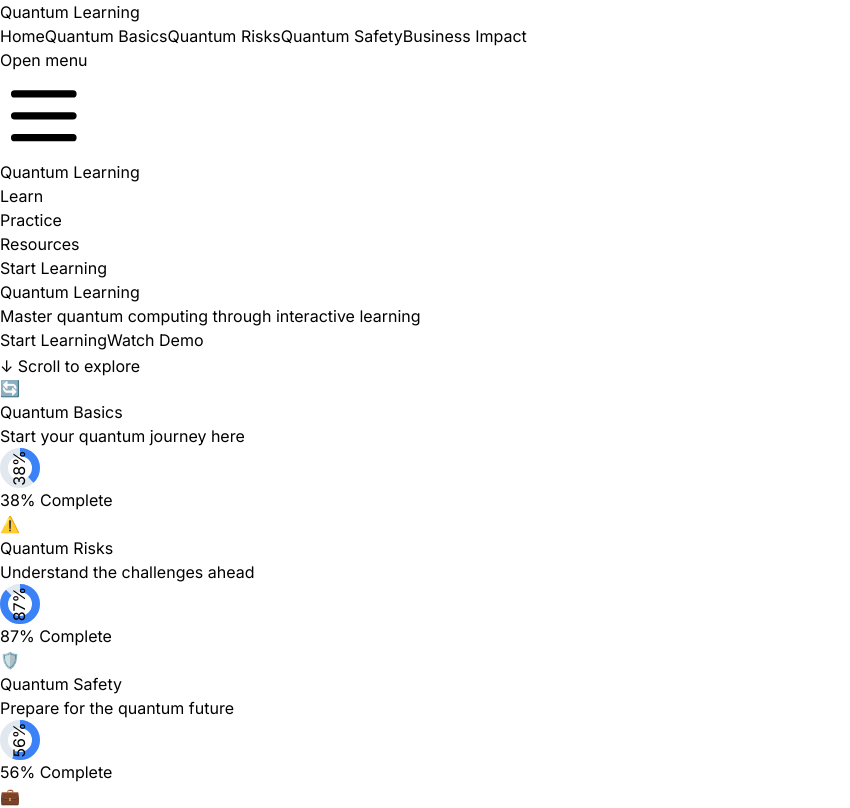
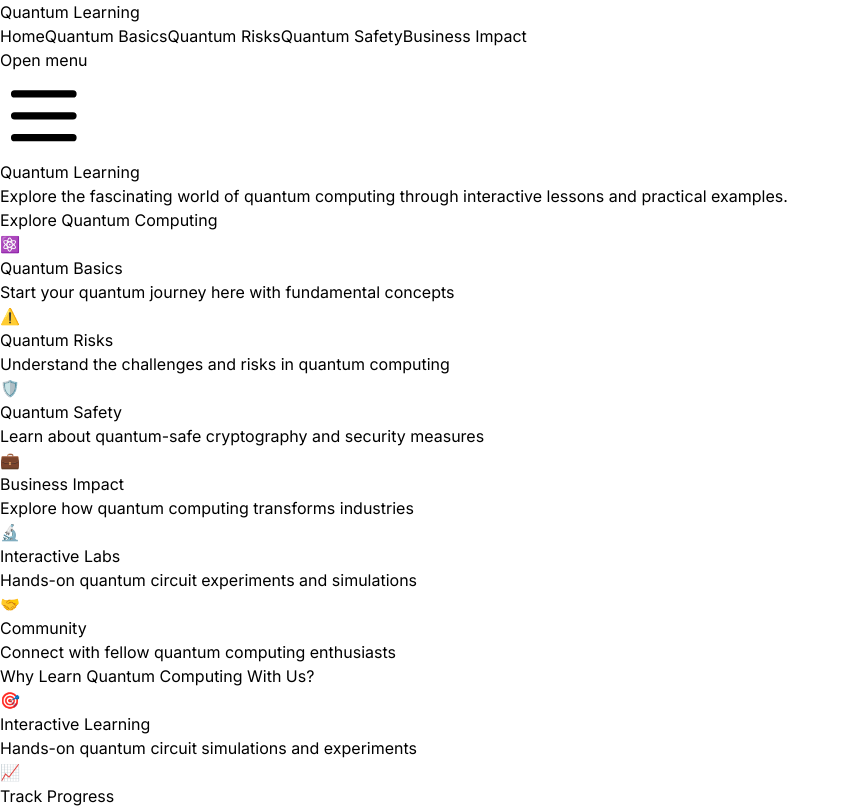
Before and after one commit to Blackpenguin46/quantummodule, a Next.js app: page / in a window 1280 px wide. Shown: the top 808 px of the page, without its empty margins (0-850 px from the left). Built offline with nearby package versions, Linux system fonts and the light colour scheme.

Commit message:
error correction

```diff
--- a/app/page.tsx
+++ b/app/page.tsx
@@ -1,284 +1,173 @@
 'use client'
 
-import { motion, useScroll, useTransform } from 'framer-motion'
-import { useState, useEffect } from 'react'
+import { motion } from 'framer-motion'
 import Link from 'next/link'
 import Card from './components/ui/Card'
-import ModernLayout from './components/layout/ModernLayout'
-import { ProgressRing } from './components/ui/InteractiveElements'
-
-// Interactive particle background component
-const ParticleBackground = () => {
-  return (
-    <div className="absolute inset-0 overflow-hidden pointer-events-none">
-      {[...Array(50)].map((_, i) => (
-        <motion.div
-          key={i}
-          className="absolute w-2 h-2 bg-blue-500/20 rounded-full"
-          initial={{
-            x: Math.random() * 100 + '%',
-            y: Math.random() * 100 + '%'
-          }}
-          animate={{
-            x: [
-              Math.random() * 100 + '%',
-              Math.random() * 100 + '%',
-              Math.random() * 100 + '%'
-            ],
-            y: [
-              Math.random() * 100 + '%',
-              Math.random() * 100 + '%',
-              Math.random() * 100 + '%'
-            ]
-          }}
-          transition={{
-            duration: Math.random() * 10 + 20,
-            repeat: Infinity,
-            ease: "linear"
-          }}
-        />
-      ))}
-    </div>
-  )
-}
 
 const modules = [
   {
     id: 'quantum-basics',
     title: 'Quantum Basics',
-    description: 'Start your quantum journey here',
-    icon: '🔄',
-    color: 'from-blue-500 to-blue-600',
-    link: '/quantum-basics',
-    progress: 0
+    description: 'Start your quantum journey here with fundamental concepts',
+    icon: '⚛️',
+    iconBg: 'bg-blue-500/20',
+    iconColor: 'text-blue-400',
   },
   {
     id: 'quantum-risks',
     title: 'Quantum Risks',
-    description: 'Understand the challenges ahead',
+    description: 'Understand the challenges and risks in quantum computing',
     icon: '⚠️',
-    color: 'from-red-500 to-red-600',
-    link: '/quantum-risks',
-    progress: 0
+    iconBg: 'bg-amber-500/20',
+    iconColor: 'text-amber-400',
   },
   {
     id: 'quantum-safety',
     title: 'Quantum Safety',
-    description: 'Prepare for the quantum future',
+    description: 'Learn about quantum-safe cryptography and security measures',
     icon: '🛡️',
-    color: 'from-green-500 to-green-600',
-    link: '/quantum-safety',
-    progress: 0
+    iconBg: 'bg-green-500/20',
+    iconColor: 'text-green-400',
   },
   {
     id: 'business-impact',
     title: 'Business Impact',
-    description: 'Quantum in enterprise',
+    description: 'Explore how quantum computing transforms industries',
     icon: '💼',
-    color: 'from-purple-500 to-purple-600',
-    link: '/business-impact',
-    progress: 0
+    iconBg: 'bg-purple-500/20',
+    iconColor: 'text-purple-400',
+  },
+  {
+    id: 'quantum-labs',
+    title: 'Interactive Labs',
+    description: 'Hands-on quantum circuit experiments and simulations',
+    icon: '🔬',
+    iconBg: 'bg-cyan-500/20',
+    iconColor: 'text-cyan-400',
+  },
+  {
+    id: 'quantum-community',
+    title: 'Community',
+    description: 'Connect with fellow quantum computing enthusiasts',
+    icon: '🤝',
+    iconBg: 'bg-pink-500/20',
+    iconColor: 'text-pink-400',
   }
 ]
 
 export default function Home() {
-  const { scrollY } = useScroll()
-  const [activeModule, setActiveModule] = useState<string | null>(null)
-  const [moduleProgress, setModuleProgress] = useState(modules)
+  return (
+    <main className="min-h-screen bg-[#0a0a0a] text-white">
+      {/* Hero Section with Grid Background */}
+      <div className="relative overflow-hidden">
+        <div className="absolute inset-0 bg-[linear-gradient(to_right,#ffffff06_1px,transparent_1px),linear-gradient(to_bottom,#ffffff06_1px,transparent_1px)] bg-[size:4rem_4rem] [mask-image:radial-gradient(ellipse_60%_50%_at_50%_0%,#000_70%,transparent_100%)]" />
 
-  // Parallax effect for hero section
-  const y = useTransform(scrollY, [0, 500], [0, 150])
-  const opacity = useTransform(scrollY, [0, 300], [1, 0])
-
-  // Simulate loading module progress
-  useEffect(() => {
-    const loadProgress = async () => {
-      // In a real app, this would fetch from your backend
-      const updatedModules = moduleProgress.map(module => ({
-        ...module,
-        progress: Math.floor(Math.random() * 100)
-      }))
-      setModuleProgress(updatedModules)
-    }
-    loadProgress()
-  }, [])
-
-  return (
-    <ModernLayout>
-      {/* Dynamic Hero Section */}
-      <section className="relative min-h-screen flex items-center overflow-hidden">
-        <ParticleBackground />
-        <motion.div style={{ y, opacity }} className="relative z-10 w-full">
-          <div className="max-w-7xl mx-auto px-4 sm:px-6 lg:px-8 py-24 md:py-32">
-            <div className="text-center">
-              <motion.h1
-                initial={{ opacity: 0, y: 20 }}
-                animate={{ opacity: 1, y: 0 }}
-                transition={{ delay: 0.2 }}
-                className="text-4xl md:text-6xl font-bold mb-6"
-              >
-                <span className="text-transparent bg-clip-text bg-gradient-to-r from-blue-600 to-purple-600">
-                  Quantum Learning
-                </span>
-              </motion.h1>
-              <motion.p
-                initial={{ opacity: 0, y: 20 }}
-                animate={{ opacity: 1, y: 0 }}
-                transition={{ delay: 0.4 }}
-                className="text-xl text-gray-600 mb-8 max-w-2xl mx-auto"
-              >
-                Master quantum computing through interactive learning
-              </motion.p>
+        <div className="relative pt-24 pb-16 md:pt-32 md:pb-24">
           <motion.div
             initial={{ opacity: 0, y: 20 }}
             animate={{ opacity: 1, y: 0 }}
-                transition={{ delay: 0.6 }}
-                className="space-x-4"
+            className="container mx-auto px-6 text-center"
           >
-                <Link
-                  href="/quantum-basics"
-                  className="inline-block bg-gradient-to-r from-blue-600 to-purple-600 text-white font-semibold px-8 py-4 rounded-lg shadow-lg hover:shadow-xl transition-all duration-300 transform hover:-translate-y-1"
-                >
-                  Start Learning
-                </Link>
-                <button
-                  onClick={() => {/* Add demo functionality */}}
-                  className="inline-block bg-white text-gray-800 font-semibold px-8 py-4 rounded-lg shadow-lg hover:shadow-xl transition-all duration-300 transform hover:-translate-y-1"
-                >
-                  Watch Demo
-                </button>
+            <h1 className="text-5xl md:text-7xl font-bold mb-6 bg-clip-text text-transparent bg-gradient-to-r from-blue-500 to-purple-500">
+              Quantum Learning
+            </h1>
+            <p className="text-xl md:text-2xl text-gray-400 max-w-3xl mx-auto mb-12">
+              Explore the fascinating world of quantum computing through interactive lessons and practical examples.
+            </p>
           </motion.div>
         </div>
       </div>
-        </motion.div>
-        <motion.div
-          style={{ opacity }}
-          className="absolute bottom-10 left-1/2 transform -translate-x-1/2"
+
+      {/* Modules Grid */}
+      <div className="container mx-auto px-6 py-16">
+        <motion.h2
+          initial={{ opacity: 0, y: 20 }}
+          animate={{ opacity: 1, y: 0 }}
+          className="text-3xl md:text-4xl font-bold mb-12 text-center"
         >
-          <motion.div
-            animate={{ y: [0, 10, 0] }}
-            transition={{ duration: 2, repeat: Infinity }}
-            className="text-gray-400"
-          >
-            ↓ Scroll to explore
-          </motion.div>
-        </motion.div>
-      </section>
+          Explore Quantum Computing
+        </motion.h2>
 
-      {/* Interactive Modules Grid */}
-      <section className="py-16 bg-white/80 backdrop-blur-sm">
-        <div className="max-w-7xl mx-auto px-4 sm:px-6 lg:px-8">
-          <motion.div
-            initial={{ opacity: 0, y: 20 }}
-            whileInView={{ opacity: 1, y: 0 }}
-            viewport={{ once: true }}
-            className="grid grid-cols-1 md:grid-cols-2 gap-8"
-          >
-            {moduleProgress.map((module, index) => (
+        <div className="grid grid-cols-1 md:grid-cols-2 lg:grid-cols-3 gap-6">
+          {modules.map((module, index) => (
             <motion.div
               key={module.id}
-                initial={{ opacity: 0, x: index % 2 ? 50 : -50 }}
-                whileInView={{ opacity: 1, x: 0 }}
-                viewport={{ once: true }}
+              initial={{ opacity: 0, y: 20 }}
+              animate={{ opacity: 1, y: 0 }}
               transition={{ delay: index * 0.1 }}
-                onHoverStart={() => setActiveModule(module.id)}
-                onHoverEnd={() => setActiveModule(null)}
             >
-                <Link href={module.link}>
-                  <Card className="p-6 h-full relative overflow-hidden group">
-                    <div className="flex items-start space-x-4">
-                      <div className={`
-                        w-12 h-12 rounded-lg flex items-center justify-center text-2xl
-                        bg-gradient-to-br ${module.color} text-white transform group-hover:scale-110 transition-transform
-                      `}>
-                        {module.icon}
+              <Link href={`/${module.id}`}>
+                <div className="group relative overflow-hidden rounded-2xl bg-[#1a1a1a] p-6 transition-all duration-300 hover:bg-[#222] hover:shadow-2xl hover:shadow-blue-500/10">
+                  <div className="flex items-start gap-4">
+                    <div className={`rounded-xl ${module.iconBg} p-3 ring-1 ring-white/10 transition-all duration-300 group-hover:ring-white/20`}>
+                      <span className={`text-2xl ${module.iconColor}`}>{module.icon}</span>
                     </div>
-                      <div className="flex-1">
-                        <h3 className="text-xl font-semibold text-gray-900 mb-2 group-hover:text-blue-600 transition-colors">
+                    <div>
+                      <h3 className="text-lg font-semibold text-white mb-2 transition-colors duration-300 group-hover:text-blue-400">
                         {module.title}
                       </h3>
-                        <p className="text-gray-600 mb-4">
+                      <p className="text-gray-400 text-sm">
                         {module.description}
                       </p>
-                        <div className="flex items-center justify-between">
-                          <ProgressRing progress={module.progress} size={40} />
-                          <span className="text-sm text-gray-500">
-                            {module.progress}% Complete
-                          </span>
                     </div>
                   </div>
+
+                  {/* Gradient border on hover */}
+                  <div className="absolute inset-0 rounded-2xl transition-all duration-300 group-hover:border group-hover:border-blue-500/50" />
+
+                  {/* Glow effect */}
+                  <div className="absolute -inset-px bg-gradient-to-r from-blue-500 to-purple-500 rounded-2xl opacity-0 transition-all duration-300 group-hover:opacity-10" />
                 </div>
-                    {activeModule === module.id && (
-                      <motion.div
-                        layoutId="highlight"
-                        className="absolute inset-0 border-2 border-blue-500 rounded-xl"
-                        transition={{ duration: 0.2 }}
-                      />
-                    )}
-                  </Card>
               </Link>
             </motion.div>
           ))}
-          </motion.div>
         </div>
-      </section>
+      </div>
 
-      {/* Interactive Features Section */}
-      <section className="py-16 bg-gradient-to-b from-white to-gray-50">
-        <div className="max-w-7xl mx-auto px-4 sm:px-6 lg:px-8">
-          <motion.div
-            initial={{ opacity: 0, y: 20 }}
-            whileInView={{ opacity: 1, y: 0 }}
-            viewport={{ once: true }}
-            className="text-center mb-12"
-          >
-            <h2 className="text-3xl font-bold text-gray-900 mb-4">
-              Interactive Learning Experience
+      {/* Features Section */}
+      <div className="container mx-auto px-6 py-16">
+        <div className="relative rounded-2xl bg-[#1a1a1a] p-8 overflow-hidden">
+          <div className="relative z-10">
+            <h2 className="text-2xl md:text-3xl font-bold mb-8 text-center">
+              Why Learn Quantum Computing With Us?
             </h2>
-            <p className="text-xl text-gray-600">
-              Engage with quantum computing concepts in real-time
-            </p>
-          </motion.div>
-
             <div className="grid grid-cols-1 md:grid-cols-3 gap-8">
               {[
                 {
                   icon: '🎯',
-                title: 'Interactive Simulations',
-                description: 'Experiment with quantum circuits in real-time'
+                  title: 'Interactive Learning',
+                  description: 'Hands-on quantum circuit simulations and experiments'
                 },
                 {
                   icon: '📈',
-                title: 'Progress Tracking',
+                  title: 'Track Progress',
                   description: 'Monitor your learning journey with detailed analytics'
                 },
                 {
                   icon: '🤝',
-                title: 'Live Collaboration',
-                description: 'Learn and solve problems with fellow students'
+                  title: 'Community Support',
+                  description: 'Learn alongside fellow quantum computing enthusiasts'
                 }
               ].map((feature, index) => (
                 <motion.div
                   key={index}
                   initial={{ opacity: 0, y: 20 }}
                   whileInView={{ opacity: 1, y: 0 }}
-                viewport={{ once: true }}
-                transition={{ delay: index * 0.1 }}
-                whileHover={{ y: -5 }}
-                className="bg-white p-6 rounded-xl shadow-lg hover:shadow-xl transition-all duration-300"
+                  transition={{ delay: index * 0.2 }}
+                  className="text-center p-6 rounded-xl bg-[#222] hover:bg-[#2a2a2a] transition-all duration-300"
                 >
-                <div className="text-4xl mb-4 transform transition-transform hover:scale-110">
-                  {feature.icon}
-                </div>
-                <h3 className="text-xl font-semibold text-gray-900 mb-2">
-                  {feature.title}
-                </h3>
-                <p className="text-gray-600">{feature.description}</p>
+                  <div className="text-4xl mb-4">{feature.icon}</div>
+                  <h3 className="text-lg font-semibold mb-2">{feature.title}</h3>
+                  <p className="text-gray-400 text-sm">{feature.description}</p>
                 </motion.div>
               ))}
             </div>
           </div>
-      </section>
-    </ModernLayout>
+
+          {/* Background gradient */}
+          <div className="absolute inset-0 bg-gradient-to-br from-blue-500/10 to-purple-500/10" />
+        </div>
+      </div>
+    </main>
   )
 }
```
Lines whose indentation alone changed are shown as unchanged.
